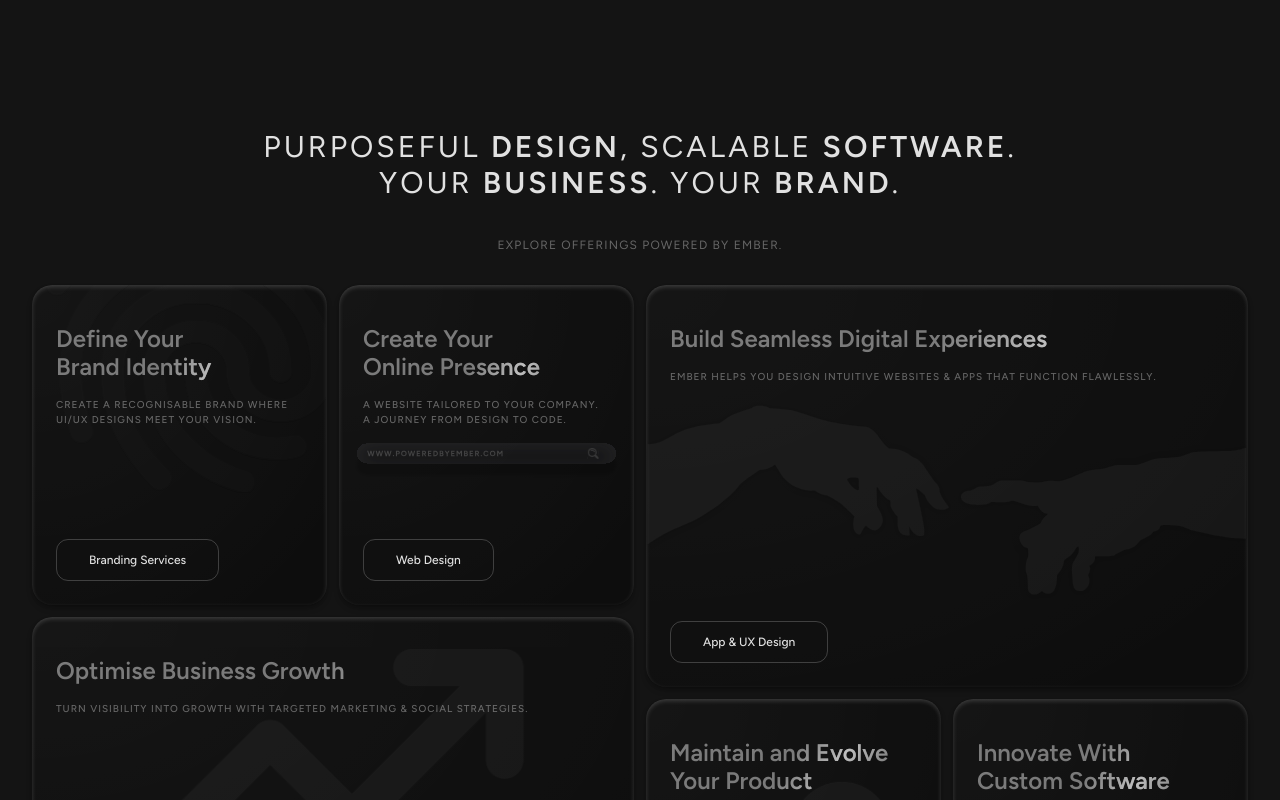
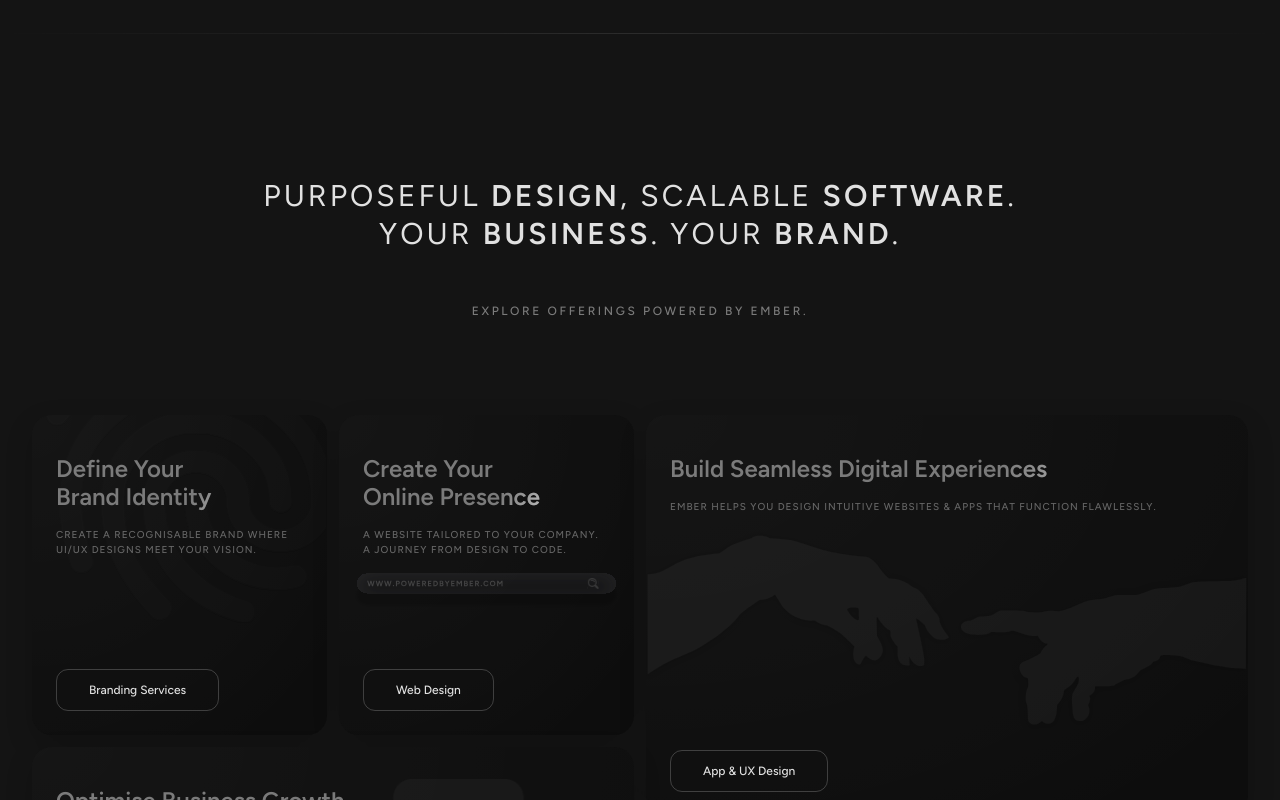
Before and after one commit to IndiOfEarth/ember-site, a Next.js app: page / in a window 1280 px wide. Shown: the part 1640-2440 px from the top of the page. Built offline with nearby package versions, Linux system fonts and the light colour scheme.

Commit message:
restyled features section - more cinematic

```diff
--- a/src/components/sections/Features.tsx
+++ b/src/components/sections/Features.tsx
@@ -1,58 +1,212 @@
+"use client";
+
+import { useEffect, useRef } from "react";
+import { gsap } from "gsap";
+import { ScrollTrigger } from "gsap/ScrollTrigger";
 import Container from "@/components/ui/Container";
 import MagicBento from "./MagicBento";
 
+gsap.registerPlugin(ScrollTrigger);
+
 export default function Features() {
+  const sectionRef = useRef<HTMLElement>(null);
+  const didInit = useRef(false);
+
+  useEffect(() => {
+    if (didInit.current) return;
+    didInit.current = true;
+
+    const section = sectionRef.current!;
+    const mm = gsap.matchMedia();
+
+    mm.add("(prefers-reduced-motion: no-preference)", () => {
+      const ctx = gsap.context(() => {
+        // HEADLINE: fade+rise + mask sweep (same pattern as Vision)
+        const head = section.querySelector(".features-head") as HTMLElement;
+        const lines =
+          head?.querySelectorAll<HTMLElement>(".features-line") ?? [];
+        lines.forEach((l) => l.classList.add("mask-reveal"));
+
+        gsap
+          .timeline({
+            scrollTrigger: { trigger: section, start: "top 70%", once: true },
+          })
+          .from(
+            head,
+            {
+              opacity: 0,
+              y: 24,
+              duration: 0.6,
+              ease: "power2.out",
+              immediateRender: false,
+            },
+            0
+          )
+          .fromTo(
+            lines,
+            { "--reveal": "0%" },
+            {
+              "--reveal": "100%",
+              duration: 0.8,
+              ease: "power2.out",
+              stagger: 0.1,
+            },
+            0.1
+          )
+          .set(head, { clearProps: "transform" }, ">");
+
+        // BENTO WRAPPER: soft reveal of the whole grid
+        const grid = section.querySelector(".features-bento");
+        if (grid) {
+          gsap.from(grid, {
+            opacity: 0,
+            y: 24,
+            duration: 0.8,
+            ease: "power2.out",
+            scrollTrigger: {
+              trigger: grid,
+              start: "top 75%",
+              once: true,
+            },
+          });
+        }
+
+        // BENTO CARDS: batch in (fade + rise + tiny scale), add a class when shown
+        const cards = section.querySelectorAll(".features-bento .card");
+        if (cards.length) {
+          ScrollTrigger.batch(cards, {
+            start: "top 80%",
+            once: true,
+            onEnter: (els) =>
+              gsap.fromTo(
+                els,
+                { opacity: 0, y: 24, scale: 0.98 },
+                {
+                  opacity: 1,
+                  y: 0,
+                  scale: 1,
+                  duration: 0.7,
+                  ease: "power2.out",
+                  stagger: 0.06,
+                  onStart() {
+                    els.forEach((el) => el.classList.add("is-revealed"));
+                  },
+                  onComplete() {
+                    gsap.set(els, { clearProps: "transform,scale,opacity" });
+                  },
+                }
+              ),
+          });
+        }
+      }, section);
+
+      return () => ctx.revert();
+    });
+
+    // Reduced motion: no animation, just ensure visible
+    mm.add("(prefers-reduced-motion: reduce)", () => {
+      section
+        .querySelector(".features-head")
+        ?.classList.remove("opacity-0", "translate-y-6");
+      section.querySelectorAll(".features-bento .card").forEach((el) => {
+        el.classList.remove("opacity-0", "translate-y-6", "scale-[0.98]");
+      });
+    });
+
+    return () => mm.revert();
+  }, []);
+
   return (
-    <section id="features" className="py-24">
+    <section
+      id="features"
+      ref={sectionRef}
+      className="py-36 scroll-mt-24 relative"
+    >
+      {/* subtle section separators */}
+      <div className="pointer-events-none absolute inset-x-0 top-0 h-px bg-gradient-to-r from-transparent via-white/10 to-transparent" />
+      <div className="pointer-events-none absolute inset-x-0 bottom-0 h-px bg-gradient-to-r from-transparent via-white/10 to-transparent" />
+
+      {/* ambient brand glow behind bento */}
+      <div className="pointer-events-none absolute inset-0 -z-10">
+        <div className="absolute left-1/2 top-[46%] -translate-x-1/2 -translate-y-1/2 w-[60rem] h-[60rem] bg-[radial-gradient(closest-side,rgba(255,127,0,0.10),transparent_70%)] blur-3xl" />
+      </div>
+
       <Container>
-        <div className="max-w-4xl mx-auto text-center">
-          <h2 className="text-2xl md:text-3xl font-normal tracking-widest text-ember-100">
+        {/* Headline */}
+        <div className="max-w-4xl mx-auto text-center features-head will-change-[transform,opacity]">
+          <h2 className="text-2xl md:text-3xl font-normal tracking-widest text-ember-100 inline-block leading-tight">
+            <span className="features-line block">
               PURPOSEFUL{" "}
               <span className="font-semibold text-ember-100">DESIGN</span>,
               SCALABLE{" "}
               <span className="font-semibold text-ember-100">SOFTWARE</span>.
-            <br />
-            YOUR <span className="font-semibold text-ember-100">BUSINESS</span>.
+            </span>
+            <span className="features-line block">
+              YOUR{" "}
+              <span className="font-semibold text-ember-100">BUSINESS</span>.
               YOUR <span className="font-semibold text-ember-100">BRAND</span>.
+            </span>
           </h2>
-          <p className="mt-9 text-xs tracking-widest font-normal text-ember-100/40">
+          <div className="mt-4 h-[3px] w-44 mx-auto bg-ember-500/60 rounded-full vision-underline scale-x-0 origin-left" />
+          <p className="mt-8 text-[0.7rem] md:text-xs tracking-[0.22em] font-medium text-ember-100/50">
             EXPLORE OFFERINGS POWERED BY EMBER.
           </p>
         </div>
+
+        {/* Bento */}
+        <div className="features-bento mt-14 md:mt-16 will-change-[transform,opacity]">
           <MagicBento
-          textAutoHide={true}
-          enableStars={true}
-          enableSpotlight={true}
-          enableBorderGlow={true}
-          enableTilt={true}
+            textAutoHide
+            enableStars
+            enableSpotlight
+            enableBorderGlow
+            enableTilt
             enableMagnetism={false}
-          clickEffect={true}
+            clickEffect
             spotlightRadius={500}
             particleCount={12}
             glowColor="255, 127, 0"
           />
-        {/* <div className="mt-12 grid md:grid-cols-2 xl:grid-cols-4 gap-6">
-          {featureCards.map((f) => (
-            <Card key={f.title} className="overflow-hidden p-0">
-              <div className="relative h-40">
-                <Image
-                  src={f.img}
-                  alt={f.title}
-                  fill
-                  className="object-cover opacity-70"
-                />
         </div>
-              <div className="p-6">
-                <h3 className="text-lg font-semibold">{f.title}</h3>
-                <p className="mt-1 text-neutral-400 text-sm">{f.sub}</p>
-                <CTAButton href={f.cta.href} className="mt-4 text-sm">
-                  {f.cta.label}
-                </CTAButton>
-              </div>
-            </Card>
-          ))}
-        </div> */}
       </Container>
     </section>
   );
 }
+
+// import Container from "@/components/ui/Container";
+// import MagicBento from "./MagicBento";
+
+// export default function Features() {
+//   return (
+//     <section id="features" className="py-24">
+//       <Container>
+//         <div className="max-w-4xl mx-auto text-center">
+//           <h2 className="text-2xl md:text-3xl font-normal tracking-widest text-ember-100">
+//             PURPOSEFUL{" "}
+//             <span className="font-semibold text-ember-100">DESIGN</span>,
+//             SCALABLE{" "}
+//             <span className="font-semibold text-ember-100">SOFTWARE</span>.
+//             <br />
+//             YOUR <span className="font-semibold text-ember-100">BUSINESS</span>.
+//             YOUR <span className="font-semibold text-ember-100">BRAND</span>.
+//           </h2>
+//           <p className="mt-9 text-xs tracking-widest font-normal text-ember-100/40">
+//             EXPLORE OFFERINGS POWERED BY EMBER.
+//           </p>
+//         </div>
+//         <MagicBento
+//           textAutoHide={true}
+//           enableStars={true}
+//           enableSpotlight={true}
+//           enableBorderGlow={true}
+//           enableTilt={true}
+//           enableMagnetism={false}
+//           clickEffect={true}
+//           spotlightRadius={500}
+//           particleCount={12}
+//           glowColor="255, 127, 0"
+//         />
+//       </Container>
+//     </section>
+//   );
+// }
--- a/src/components/sections/Vision.tsx
+++ b/src/components/sections/Vision.tsx
@@ -157,7 +157,7 @@ export default function Vision() {
           </h2>
           <div className="vision-underline mt-4 h-[3px] w-44 mx-auto bg-ember-500/60 rounded-full scale-x-0 origin-left" />
           <p className="mt-8 text-[0.7rem] md:text-xs tracking-[0.22em] font-medium text-ember-100/50">
-            SEE WHAT MAKES EMBER DIFFERENT TO OTHERS
+            SEE WHAT MAKES EMBER DIFFERENT.
           </p>
         </div>
 
--- a/src/styles/globals.css
+++ b/src/styles/globals.css
@@ -43,6 +43,15 @@ html, body { @apply bg-ember-200 text-neutral-100; }
     .bento-desc {
         @apply text-[0.625rem] tracking-widest font-medium text-ember-100/40 uppercase;
     }
+
+    /* Slightly elevate cards once revealed */
+    .features-bento .card.is-revealed {
+        box-shadow: 0 10px 28px rgba(0,0,0,0.16);
+    }
+    /* If your .card has a border glow via ::after, make it a touch brighter */
+    .features-bento .card.is-revealed::after {
+        opacity: .9;
+    }
 }
 
 @layer utilities {
```
Also changed, not shown: public/images/bentoimg-appux.svg (added). Lines whose indentation alone changed are shown as unchanged.
